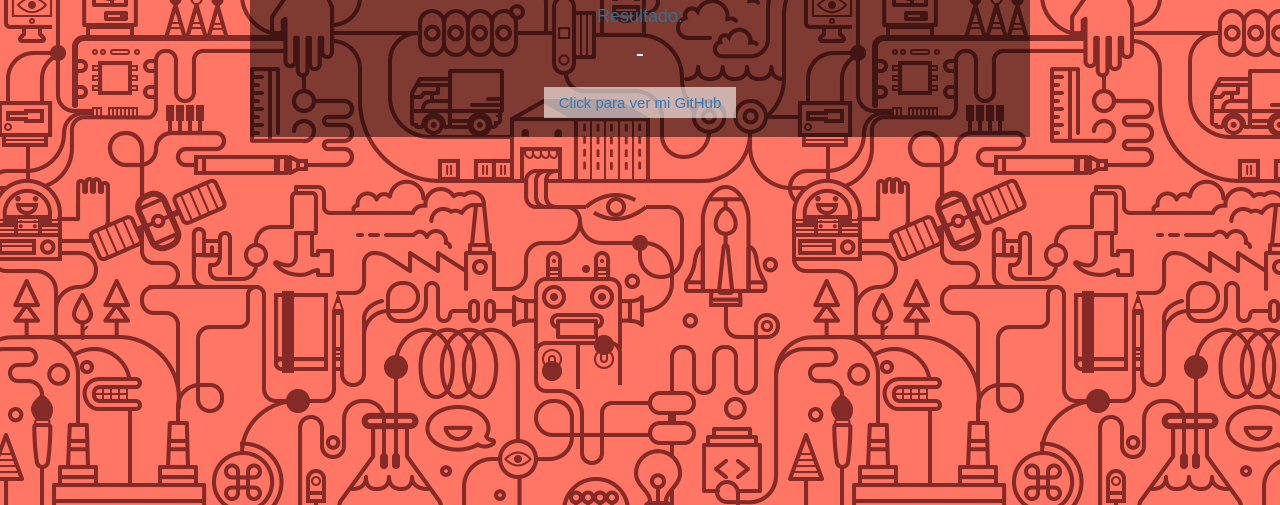
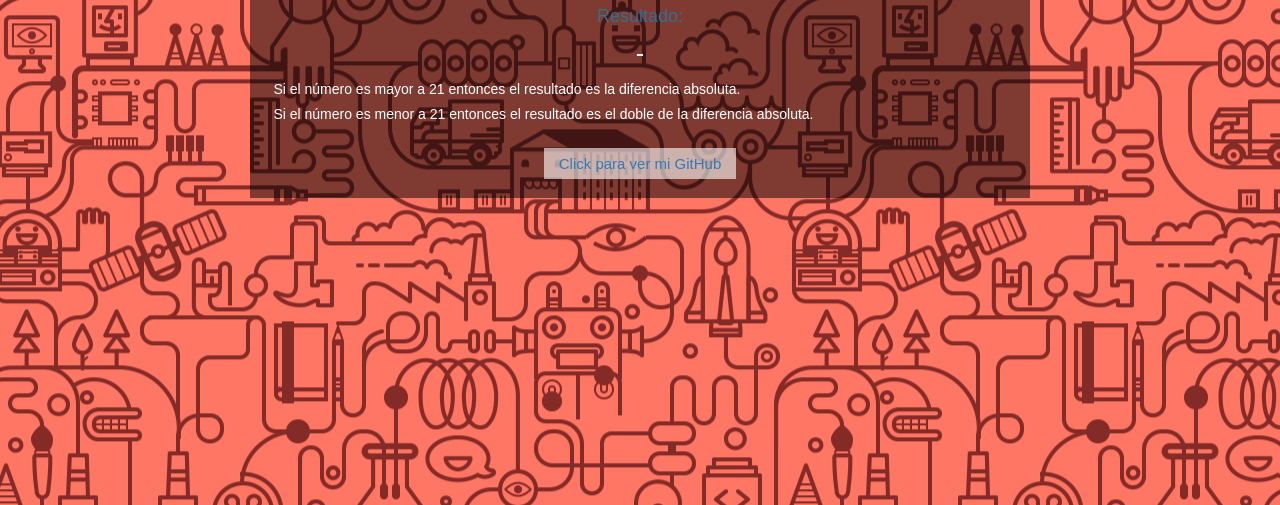
Before and after one commit to marialvarez/Diff21, a plain HTML site: page index.html in a window 1280 px wide. Shown: the part 295-800 px from the top of the page. Drawn offline with nearby package versions, Linux system fonts and the light colour scheme; a web font is replaced by a local one.

Commit message:
Descripcion agregada

```diff
--- a/index.html
+++ b/index.html
@@ -31,6 +31,8 @@
                 <button onclick="calcular()" class="btn btn-info btn-block" style="color:#fff;font-size:20px;">Analizar</button>
                     <h4 class="text-center text-info">Resultado:</h4>
                     <div id="salida" style="font-size:25px; color:#ffffff;" class="text-center">-</div>
+                    <h5>Si el número es mayor a 21 entonces el resultado es la diferencia absoluta.</h5>
+                    <h5>Si el número es menor a 21 entonces el resultado es el doble de la diferencia absoluta.</h5>
                     <br>
                     <div class="text-center">
                        <a class="color" href="https://github.com/marialvarez/Diff21" target="_blank">Click para ver mi GitHub</a>
```
